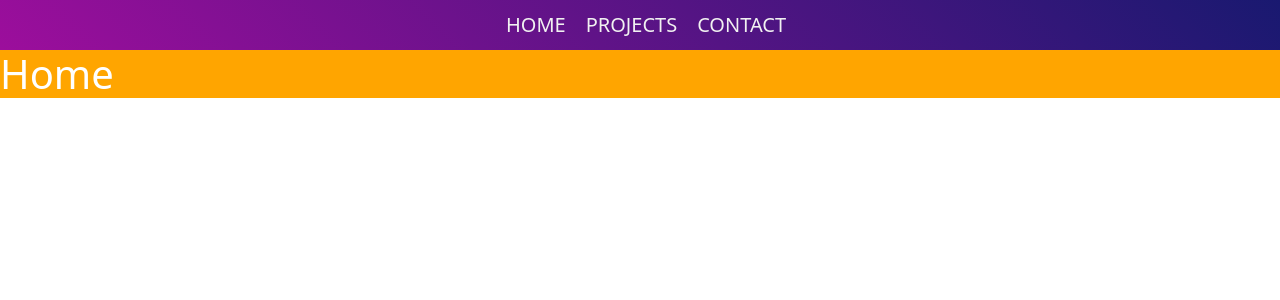
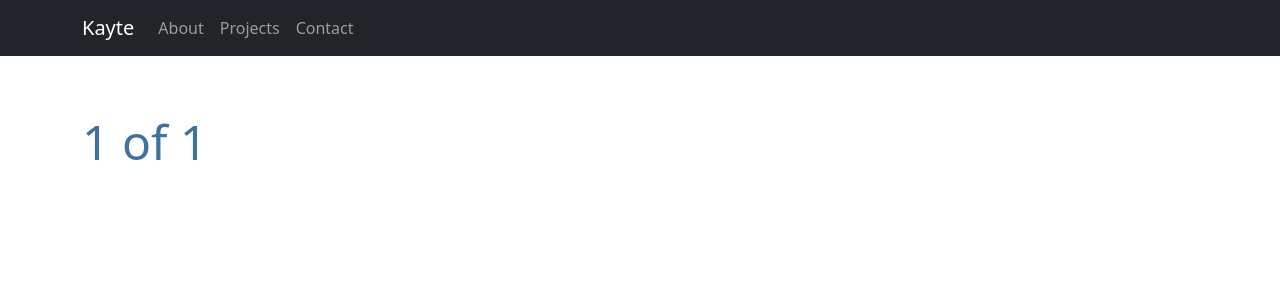
Before and after one commit to UseTheHill/react_router_6, a React (Create React App) app: page / in a window 1280 px wide. Shown: the top 300 px of the page. Built offline with nearby package versions, Linux system fonts and the light colour scheme.

Commit message:
another navbar

```diff
--- a/package.json
+++ b/package.json
@@ -16,6 +16,7 @@
     "react-dom": "^17.0.2",
     "react-router-dom": "^6.2.1",
     "react-scripts": "5.0.0",
+    "reactstrap": "^9.0.1",
     "web-vitals": "^2.1.4"
   },
   "scripts": {
--- a/src/App.js
+++ b/src/App.js
@@ -4,7 +4,7 @@ import { BrowserRouter, Route, Routes, Link } from "react-router-dom";
 import "./App.mondule.scss";
 // import "./Navbar.module.scss";
 import React, { useState, useEffect } from "react";
-// import { Container } from "react-bootstrap/";
+import { Container, Navbar, Nav } from "react-bootstrap/";
 
 // Pages
 // import Navbar from "./Navbar";
@@ -13,28 +13,48 @@ import Projects from "./pages/Projects";
 import Contact from "./pages/Contact";
 
 function App() {
-  const [toggleMenu, setToggleMenu] = useState(false);
-  const [screenWidth, setScreenWidth] = useState(window.innerWidth);
+  // const [toggleMenu, setToggleMenu] = useState(false);
+  // const [screenWidth, setScreenWidth] = useState(window.innerWidth);
 
-  const toggleNav = () => {
-    setToggleMenu(!toggleMenu);
-  };
+  // const toggleNav = () => {
+  //   setToggleMenu(!toggleMenu);
+  // };
 
-  useEffect(() => {
-    const changeWidth = () => {
-      setScreenWidth(window.innerWidth);
-    };
+  // useEffect(() => {
+  //   const changeWidth = () => {
+  //     setScreenWidth(window.innerWidth);
+  //   };
 
-    window.addEventListener("resize", changeWidth);
+  //   window.addEventListener("resize", changeWidth);
 
-    return () => {
-      window.removeEventListener("resize", changeWidth);
-    };
-  }, []);
+  //   return () => {
+  //     window.removeEventListener("resize", changeWidth);
+  //   };
+  // }, []);
 
   return (
     <div className="App">
+      <Navbar bg="dark" variant="dark" expand="md">
+        <Container>
+          <Navbar.Brand href="#home">Kayte</Navbar.Brand>
+          <Navbar.Toggle aria-controls="responsive-navbar-nav" />
+          <Navbar.Collapse id="responsive-navbar-nav">
+            <Nav className="me-auto">
+              <Nav.Link href="/">About</Nav.Link>
+              <Nav.Link href="/projects">Projects</Nav.Link>
+              <Nav.Link href="/contact">Contact</Nav.Link>
+            </Nav>
+          </Navbar.Collapse>
+        </Container>
+      </Navbar>
       <BrowserRouter>
+      <Routes>
+          <Route path="/" element={<Home />} />
+          <Route path="/projects" element={<Projects />} />
+          <Route path="/contact" element={<Contact />} />
+        </Routes>
+      </BrowserRouter>
+      {/* <BrowserRouter>
         <nav>
           {(toggleMenu || screenWidth > 500) && (
             <ul className="list">
@@ -64,7 +84,7 @@ function App() {
           <Route path="/projects" element={<Projects />} />
           <Route path="/contact" element={<Contact />} />
         </Routes>
-      </BrowserRouter>
+      </BrowserRouter> */}
     </div>
   );
 }
--- a/src/App.mondule.scss
+++ b/src/App.mondule.scss
@@ -1,64 +1,73 @@
 @import "./variables.scss";
 
-nav {
-  position: fixed;
-  top: 0;
-  width: 100%;
-  height: 50px;
-  z-index: 9999;
-  background: linear-gradient(45deg, rgb(156, 14, 156), midnightblue);
-}
 
-.list {
-  list-style-type: none;
-  background: linear-gradient(45deg, rgb(156, 14, 156), midnightblue);
-  height: 100%;
-  display: flex;
-  justify-content: center;
-  align-items: center;
-  position: relative;
-}
-.items {
-  margin-right: 20px;
-  font-size: 20px;
-  text-transform: uppercase;
-  text-decoration: none;
-  color: #f1f1f1;
-  cursor: pointer;
-}
+// .App {
+//   background-color: $bg;
+// }
+// container {
+//   max-width: 1920px;
+// }
+// nav {
+//   position: fixed;
+//   top: 0;
+//   width: 100%;
+//   height: 50px;
+//   z-index: 9999;
+//   background: linear-gradient(180deg, #274472, #41729f);
+//   color: white;
+// }
 
-.kt_btn {
-  display: none;
-  position: absolute;
-  right: 10px;
-  top: 7px;
-  padding: 5px;
-  color: #000;
-  font-size: 18px;
-}
+// .list {
+//   list-style-type: none;
+//   background: linear-gradient(45deg, rgb(156, 14, 156), midnightblue);
+//   height: 100%;
+//   display: flex;
+//   justify-content: center;
+//   align-items: center;
+//   position: relative;
+// }
+// .items {
+//   margin-right: 20px;
+//   font-size: 20px;
+//   text-transform: uppercase;
+//   text-decoration: none;
 
-@media screen and (max-width: 500px) {
-  //   nav {
-  //     transition:ease-out;
-  //   }
-  .list {
-    flex-direction: column;
-    height: auto;
-    margin-top: 50px;
-    border-top: 1px solid rgba(255, 255, 255, 0.555);
-    background: linear-gradient(45deg, rgb(156, 14, 156), midnightblue);
-  }
+//   color: #f1f1f1;
+//   cursor: pointer;
+// }
 
-  .items {
-    width: 100%;
-    margin-top: 50px;
+// .kt_btn {
+//   display: none;
+//   position: absolute;
+//   right: 10px;
+//   top: 7px;
+//   padding: 5px;
+//   color: #000;
+//   font-size: 18px;
+// }
 
-    text-align: center;
-    margin-right: 0px;
-    padding: 20px 0;
-    text-decoration: none;
-  }
-  .kt_btn {
-    display: block;
-  }
-}
+// @media screen and (max-width: 500px) {
+//   //   nav {
+//   //     transition:ease-out;
+//   //   }
+//   .list {
+//     flex-direction: column;
+//     height: auto;
+//     margin-top: 50px;
+//     border-top: 1px solid rgba(255, 255, 255, 0.555);
+//     background: linear-gradient(45deg, rgb(156, 14, 156), midnightblue);
+//   }
+
+//   .items {
+//     width: 100%;
+//     margin-top: 50px;
+//     background: transparent;
+//     text-align: center;
+//     margin-right: 0px;
+//     padding: 20px 0;
+//     text-decoration: none;
+//   }
+//   .kt_btn {
+//     display: block;
+//   }
+// }
--- a/src/index.js
+++ b/src/index.js
@@ -4,7 +4,7 @@ import "./index.css";
 import App from "./App";
 import reportWebVitals from "./reportWebVitals";
 import "../src/style.scss";
-// import "bootstrap/dist/css/bootstrap.min.css";
+import "bootstrap/dist/css/bootstrap.min.css";
 ReactDOM.render(
   <React.StrictMode>
     <App />
--- a/src/pages/Home.js
+++ b/src/pages/Home.js
@@ -1,9 +1,12 @@
 import styles from "./Home.module.scss";
+import { Container, Row, Col } from "react-bootstrap";
 
 export default function Home() {
   return (
-    <div className={styles.home_div}>
-      <h1 className={styles.h1}>Home</h1>
-    </div>
+    <Container className={styles.home_container}>
+      <Row className={styles.home_row1}>
+        <Col>1 of 1</Col>
+      </Row>
+    </Container>
   );
 }
--- a/src/pages/Home.module.scss
+++ b/src/pages/Home.module.scss
@@ -1,11 +1,11 @@
 @import "../variables.scss";
-body {
-  position: relative;
+.home_container {
+  height: 100%;
+}
+
+.home_row1 {
+  justify-content: center;
+  color: $text1;
+  font-size: 3rem;
   padding-top: 50px;
 }
-.home_div {
-  background-color: orange;
-}
-.h1 {
-  color: white;
-}
--- a/src/variables.scss
+++ b/src/variables.scss
@@ -1,6 +1,7 @@
-$bg: rgb(255, 255, 255);
+$bg: #c3e0e5;
 $bg2: rgb(126, 128, 0);
 
+$text1: #41729f;
 
 $spacing-sm: 8px;
 $spacing-md: 16px;
```
Also changed, not shown: 1 other file (tests, documents, lock files or other folders).
